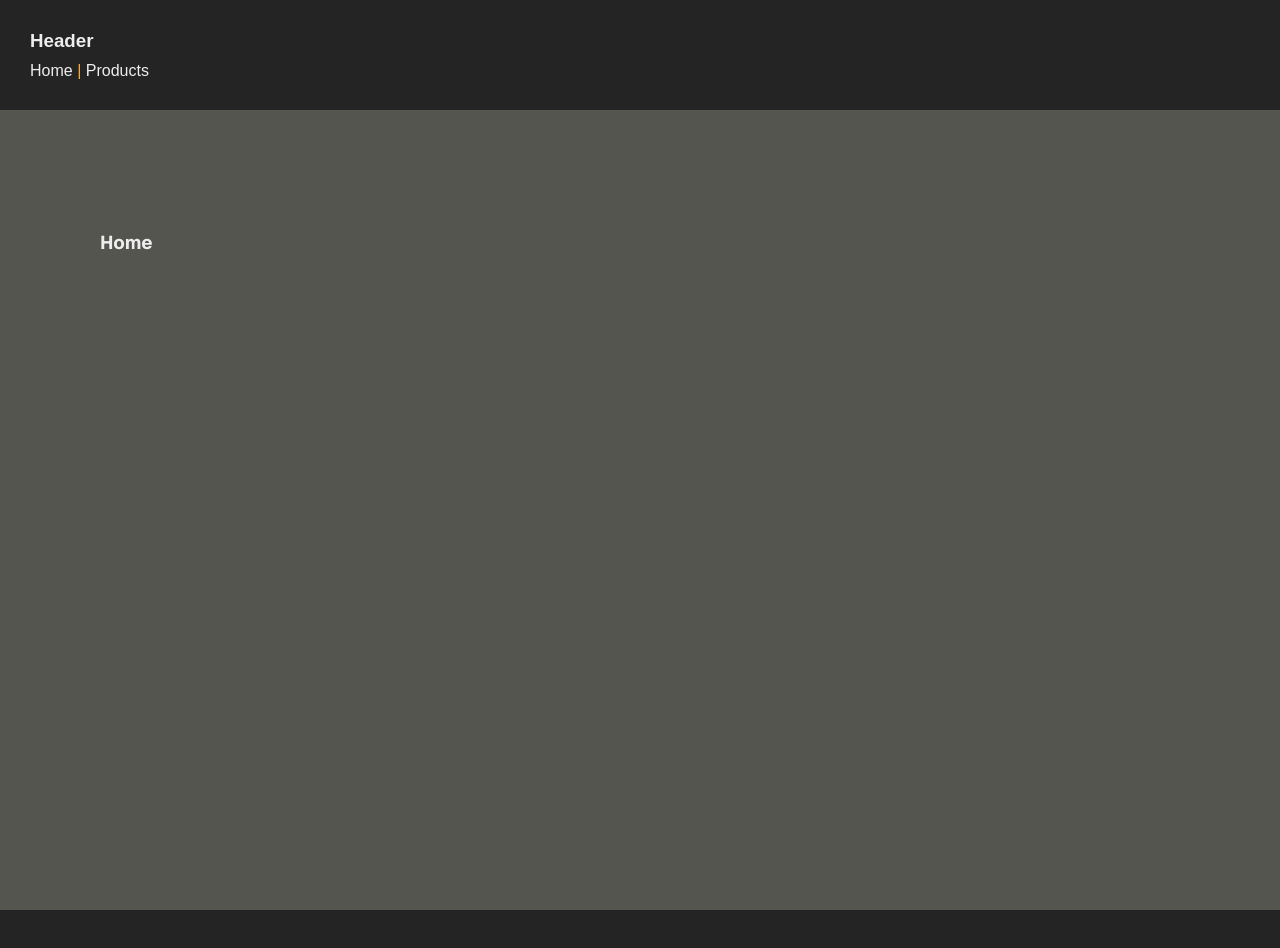
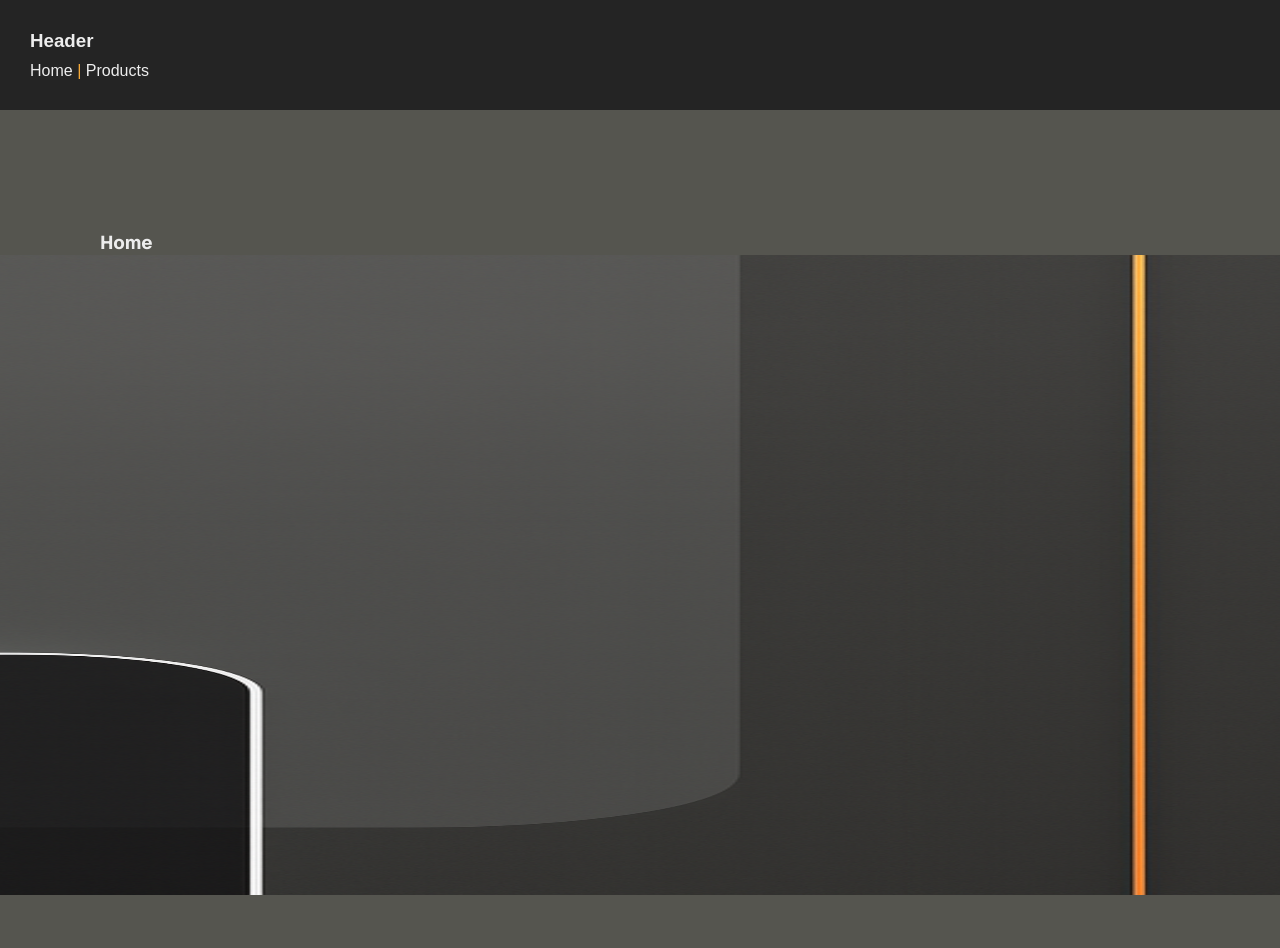
Before and after one commit to Krieger-m/my-place-to-try-react-nextjs-stuff-, a Next.js app: page / in a window 1280 px wide. Shown: the top 948 px of the page. Before the commit the page ends 910 px from the top, so only its background shows below. Built offline with nearby package versions, Linux system fonts and the light colour scheme.

Commit message:
added home picture

```diff
--- a/src/app/page.tsx
+++ b/src/app/page.tsx
@@ -2,14 +2,30 @@
 import Image from "next/image";
 import styles from "./page.module.css";
 import { cacheLife } from "next/cache";
+import projectHeroImg from "../../public/projectHeroImg.png";
+
 
 export default async function Home() {
+
 
   cacheLife("days");
   return (
     <div className={styles.page}>
       <main className={styles.main}>
         <h3>Home</h3>
+        <Image
+          src={projectHeroImg}
+          alt="no alt text"
+          height={1036}
+          width={1024}
+          style={{
+            width: '200vw',
+            height: '80vh',
+            position: 'relative',
+            right:0,
+            left: '-100%',
+          }}
+        />
       </main>
     </div>
   );
```
Also changed, not shown: public/projectHeroImg.png (added).
